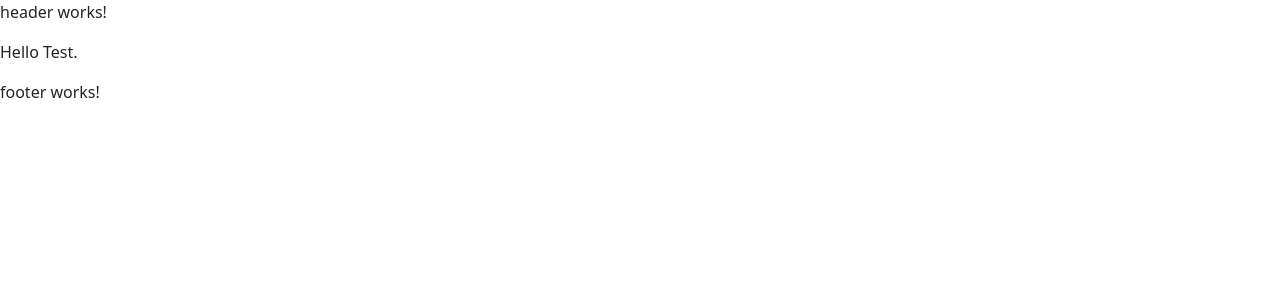
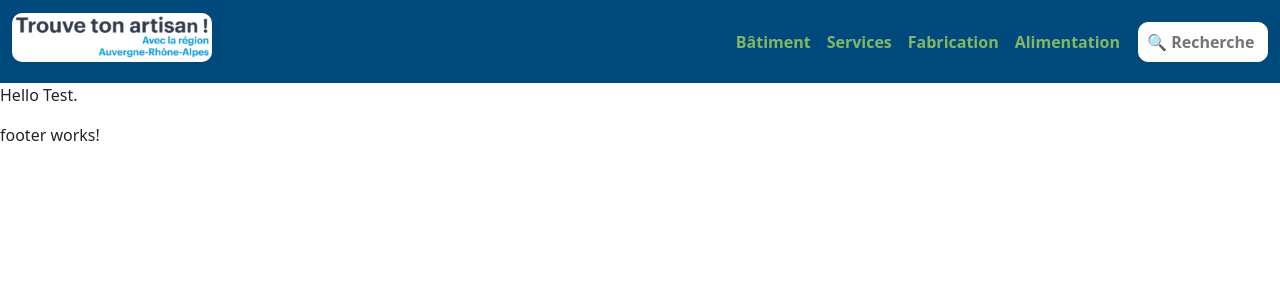
Before and after one commit to GuillaumeDebreuille/trouve-ton-artisan, an Angular app: page / in a window 1280 px wide. Shown: the top 300 px of the page. Built offline with nearby package versions, Linux system fonts and the light colour scheme.

Commit message:
feature/header-footer Menu Burger ok

```diff
--- a/src/app/shared/header/header.component.html
+++ b/src/app/shared/header/header.component.html
@@ -1 +1,31 @@
-<p>header works!</p>
+<header class="navbar navbar-expand-md">
+    <div class="container-fluid">
+
+
+        <a class="navbar-brand" href="/" [routerLink]="['/']">
+            <h2><img src="img/logo.png" alt="logo"></h2>
+        </a>
+
+
+        <button
+            class="navbar-toggler"
+            type="button"
+            data-bs-toggle="collapse"
+            data-bs-target="#menuMobile" >
+            <span class="navbar-toggler-icon"></span>
+        </button>
+
+
+        <div class="collapse navbar-collapse justify-content-end" id="menuMobile">
+            <ul class="navbar-nav">
+                <li class="nav-item"><a class="nav-link" href="/" [routerLink]="['/']">Bâtiment</a></li>
+                <li class="nav-item"><a class="nav-link" href="/" [routerLink]="['/']">Services</a></li>
+                <li class="nav-item"><a class="nav-link" href="/" [routerLink]="['/']">Fabrication</a></li>
+                <li class="nav-item"><a class="nav-link" href="/" [routerLink]="['/']">Alimentation</a></li>
+                <li class="nav-item"><input class="nav-link navInput" type="text" placeholder="🔍 Recherche"></li>
+            </ul>
+        </div>
+
+
+    </div>
+</header>
--- a/src/app/shared/header/header.component.scss
+++ b/src/app/shared/header/header.component.scss
@@ -0,0 +1,38 @@
+img {
+    width: 200px;
+    border-radius: 10px;
+}
+.navbar {
+    background-color: #00497C;
+}
+.nav-link {
+    color: #82B864;
+    font-weight: 800;
+    border-radius: 10px;
+    max-width: 200px;
+}
+.nav-link:hover {
+    background-color: white;
+    color: #63904b;
+}
+.nav-link:active {
+    background-color: #82B864;
+    color: white;
+}
+.navInput {
+    background-color: white;
+    color: rgb(0, 0, 0);
+    border: solid white 1px;
+    border-radius: 10px;
+    width: 130px;
+    height: 40px;
+    margin-left: 10px;
+}
+.navInput:hover {
+    background-color: #82B864;
+    color: rgb(0, 0, 0);
+}
+.navbar-toggler {
+    border: 2px solid #fff;
+    background-color: transparent;
+  }
--- a/src/app/shared/header/header.component.ts
+++ b/src/app/shared/header/header.component.ts
@@ -1,9 +1,10 @@
 import { Component } from '@angular/core';
+import { RouterLink } from '@angular/router';
 
 @Component({
   selector: 'app-header',
   standalone: true,
-  imports: [],
+  imports: [RouterLink],
   templateUrl: './header.component.html',
   styleUrl: './header.component.scss'
 })
```
Also changed, not shown: public/img/logo.png (added).
